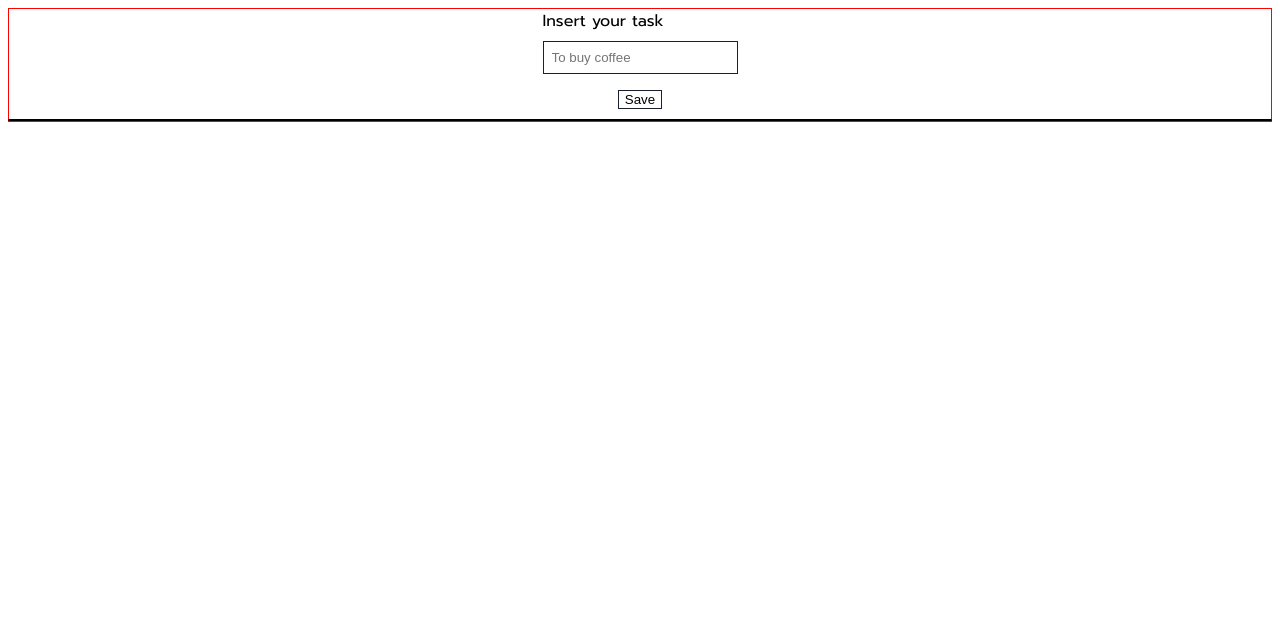
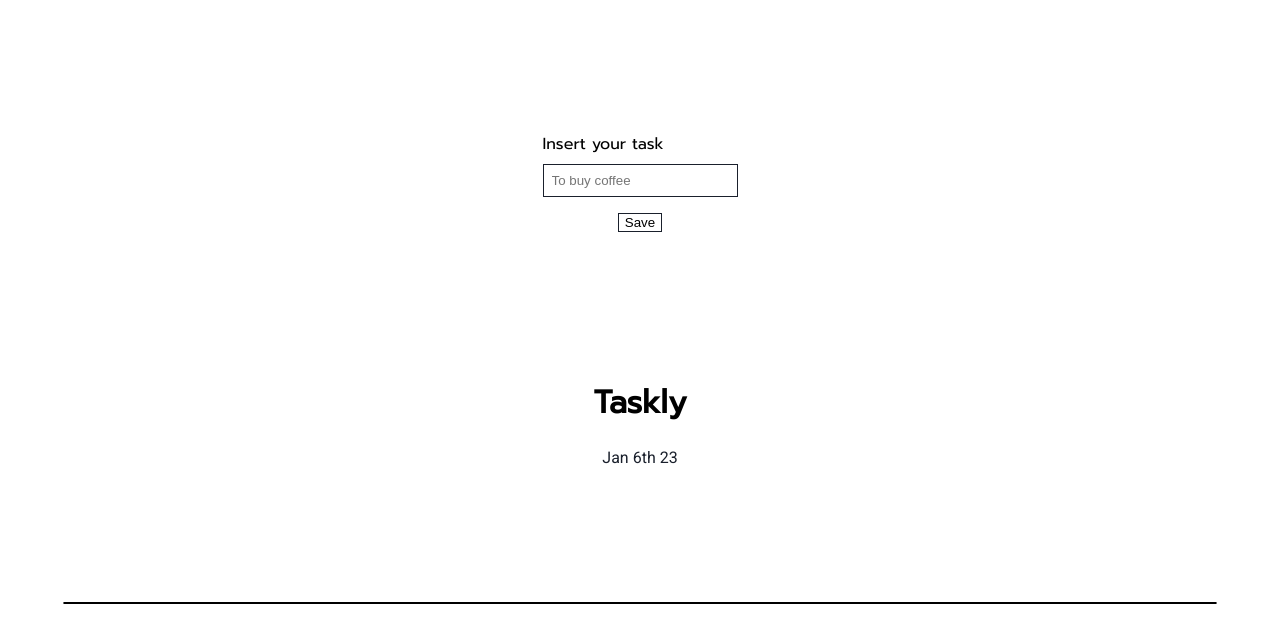
Before and after one commit to rflcnunes/todo, a Vue app: page / in a window 1280 px wide. Shown: the top 642 px of the page. Built offline with nearby package versions, Linux system fonts and the light colour scheme.

Commit message:
added getDay method

```diff
--- a/src/views/HomeView.vue
+++ b/src/views/HomeView.vue
@@ -1,32 +1,35 @@
 <template>
-  <div class="home">
+  <div id="home">
     <TheForm />
+    <div class="header">
+      <TheTypography content="Taskly" tag="h1" />
+      <TheTypography v-bind:content="getDay" tag="span" />
+    </div>
     <TheList />
   </div>
 </template>
 
 <script>
-// @ is an alias to /src
-import TheList from "@/components/organisms/TheList.vue";
-import TheForm from "@/components/molecules/TheForm.vue";
-
+import moment from "moment";
 export default {
   name: "HomeView",
-  components: {
-    TheForm,
-    TheList,
+  computed: {
+    getDay() {
+      return moment().format("MMM Do YY");
+    },
   },
 };
 </script>
 
-<style scoped>
-.home {
+<style lang="scss" scoped>
+#home {
   display: flex;
   flex-direction: column;
   align-items: center;
-  justify-content: center;
-  height: 100%;
+  justify-content: space-evenly;
   text-align: center;
-  border: 1px solid red;
+  margin: 0 auto;
+  width: 90vw;
+  height: 90vh;
 }
 </style>
```
